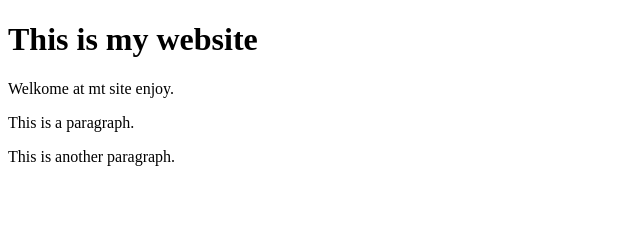
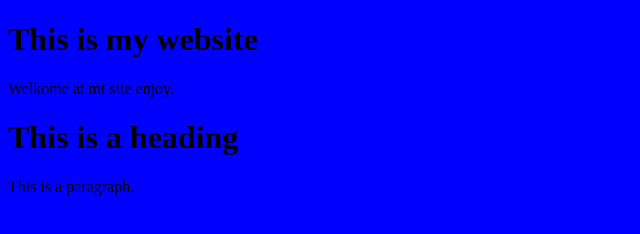
Before and after one commit to DennisDuiv/DennisDuiv.github.io, a plain HTML site: page index.html in a window 1280 px wide. Shown: the whole page, without its empty margins (0-640 px from the left). Drawn offline with Linux system fonts and the light colour scheme.

Commit message:
Update index.html

```diff
--- a/index.html
+++ b/index.html
@@ -10,5 +10,9 @@
 
 </body>
 </html>
+<body style="background-color:blue;">
+
+<h1>This is a heading</h1>
 <p>This is a paragraph.</p>
-<p>This is another paragraph.</p>
+
+</body>
```
